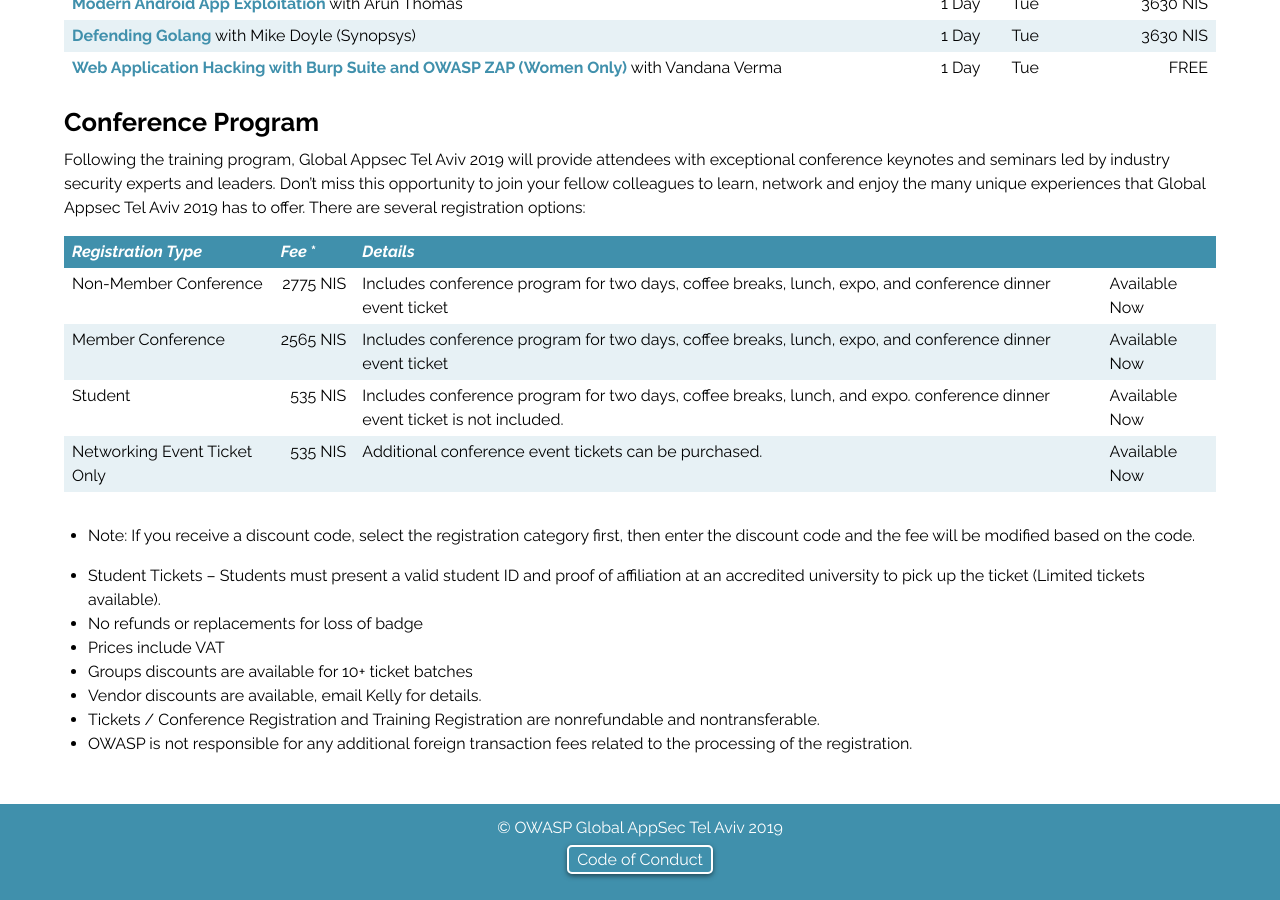
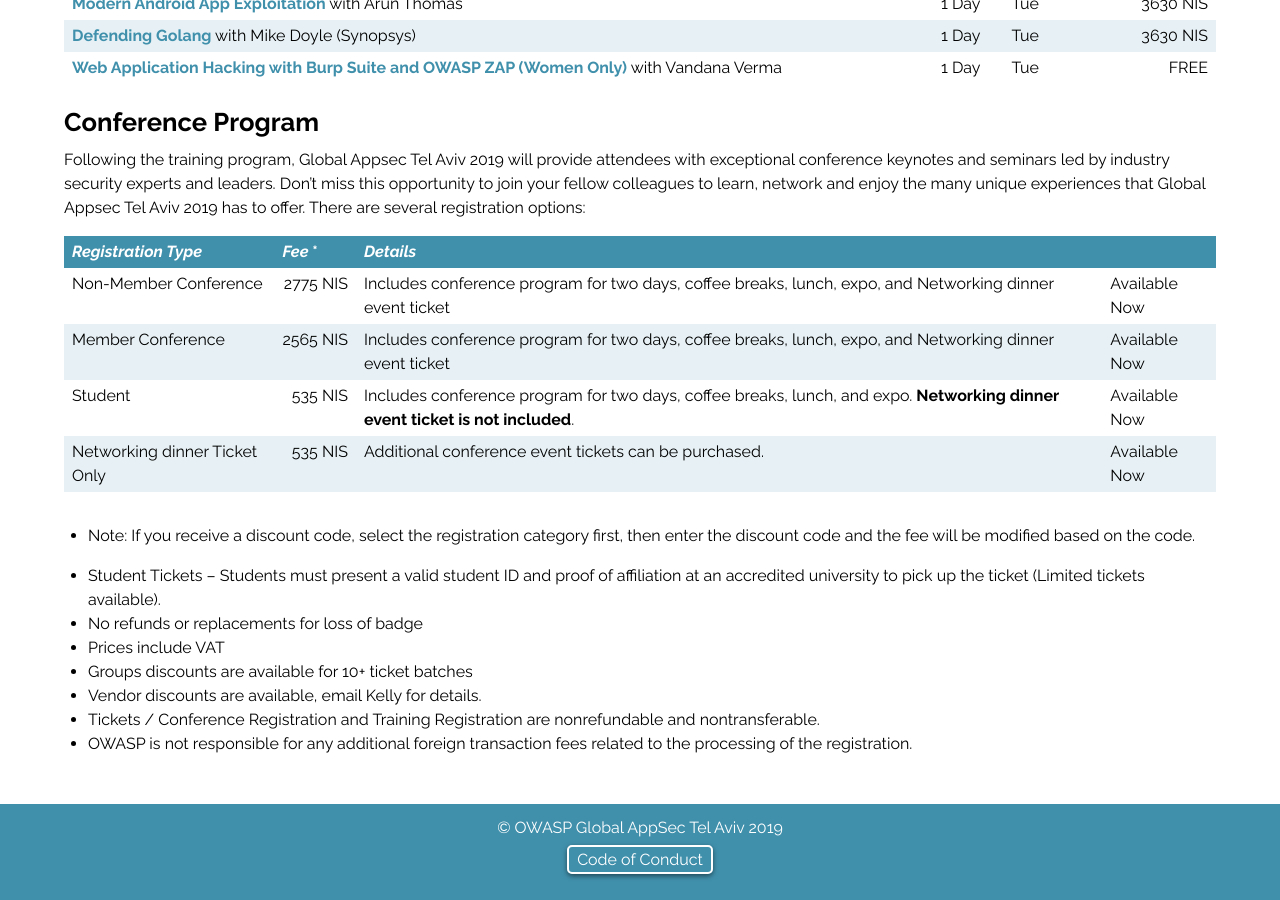
Before and after one commit to OWASP/AppSecTLV2019, a Jekyll site: the page built from registration/registration-locals.md, in a window 1280 px wide and 900 px high, scrolled down 997 px. Built offline with Jekyll 4.4.1, drawn with Linux system fonts in a browser that asks for light colours.

Commit message:
registration text update

```diff
--- a/registration/registration-locals.md
+++ b/registration/registration-locals.md
@@ -43,23 +43,23 @@
     <tr>
       <td>Non-Member Conference</td>
       <td class="price">2775 NIS</td>
-      <td>Includes conference program for two days, coffee breaks, lunch, expo, and conference dinner event ticket</td>
+      <td>Includes conference program for two days, coffee breaks, lunch, expo, and Networking dinner event ticket</td>
       <td>Available Now</td>
     </tr>
     <tr>
       <td>Member Conference</td>
       <td class="price">2565 NIS</td>
-      <td>Includes conference program for two days, coffee breaks, lunch, expo, and conference dinner event ticket</td>
+      <td>Includes conference program for two days, coffee breaks, lunch, expo, and Networking dinner event ticket</td>
       <td>Available Now</td>
     </tr>
     <tr>
       <td>Student</td>
       <td class="price">535 NIS</td>
-      <td>Includes conference program for two days, coffee breaks, lunch, and expo. <b>conference dinner event ticket is not included</b>.</td>
+      <td>Includes conference program for two days, coffee breaks, lunch, and expo. <strong>Networking dinner event ticket is not included</strong>.</td>
       <td>Available Now</td>
     </tr>
     <tr>
-      <td>Networking Event Ticket Only</td>
+      <td>Networking dinner Ticket Only</td>
       <td class="price">535 NIS</td>
       <td>Additional conference event tickets can be purchased.</td>
       <td>Available Now</td>
```
Also changed, not shown: registration/index.md (+4 -4 lines).
